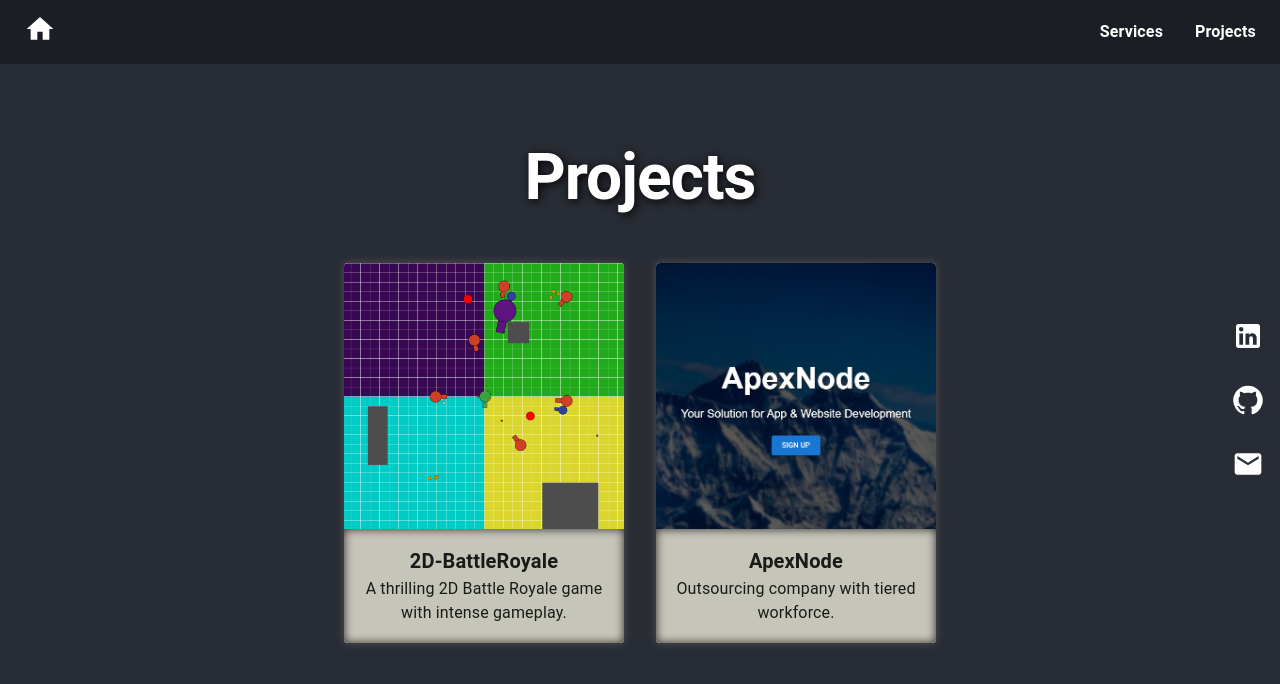
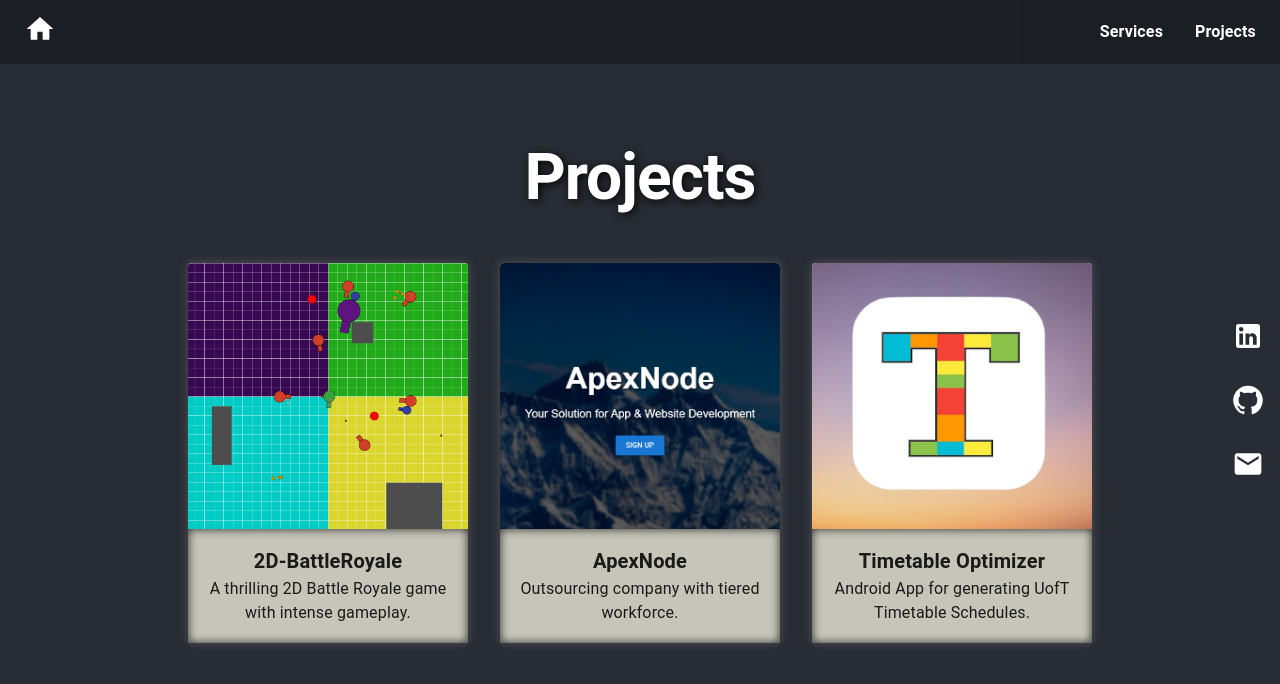
Before and after one commit to Basil-Kanaan/Portfolio, a React (Create React App) app: page /Portfolio/projects in a window 1280 px wide. Shown: the top 684 px of the page. Built offline with nearby package versions, Linux system fonts and the light colour scheme.

Commit message:
added timetable optimizer app to projects

```diff
--- a/src/components/ProjectsSection.js
+++ b/src/components/ProjectsSection.js
@@ -2,6 +2,7 @@
 import {Box, Container, Typography} from '@mui/material';
 import battleRoyaleImage from '../assets/images/2D-BattleRoyale.png';
 import apexNodeImage from '../assets/images/ApexNode.png';
+import optimizerAppImage from '../assets/images/TimetableOptimizer.png';
 import ProjectCard from "./ProjectCard";
 
 const projectData = [
@@ -16,6 +17,12 @@
         description: 'Outsourcing company with tiered workforce.',
         link: 'https://bb0lt.github.io/ApexNode-public',
         image: apexNodeImage, // Import the image
+    },
+    {
+        title: 'Timetable Optimizer',
+        description: 'Android App for generating UofT Timetable Schedules.',
+        link: 'https://play.google.com/store/apps/details?id=com.github.Bb0lt.utmtimetablebuilder',
+        image: optimizerAppImage, // Import the image
     },
     // Add more projects
 ];
```
Also changed, not shown: src/assets/images/TimetableOptimizer original.png (added), src/assets/images/TimetableOptimizer.png (added).
